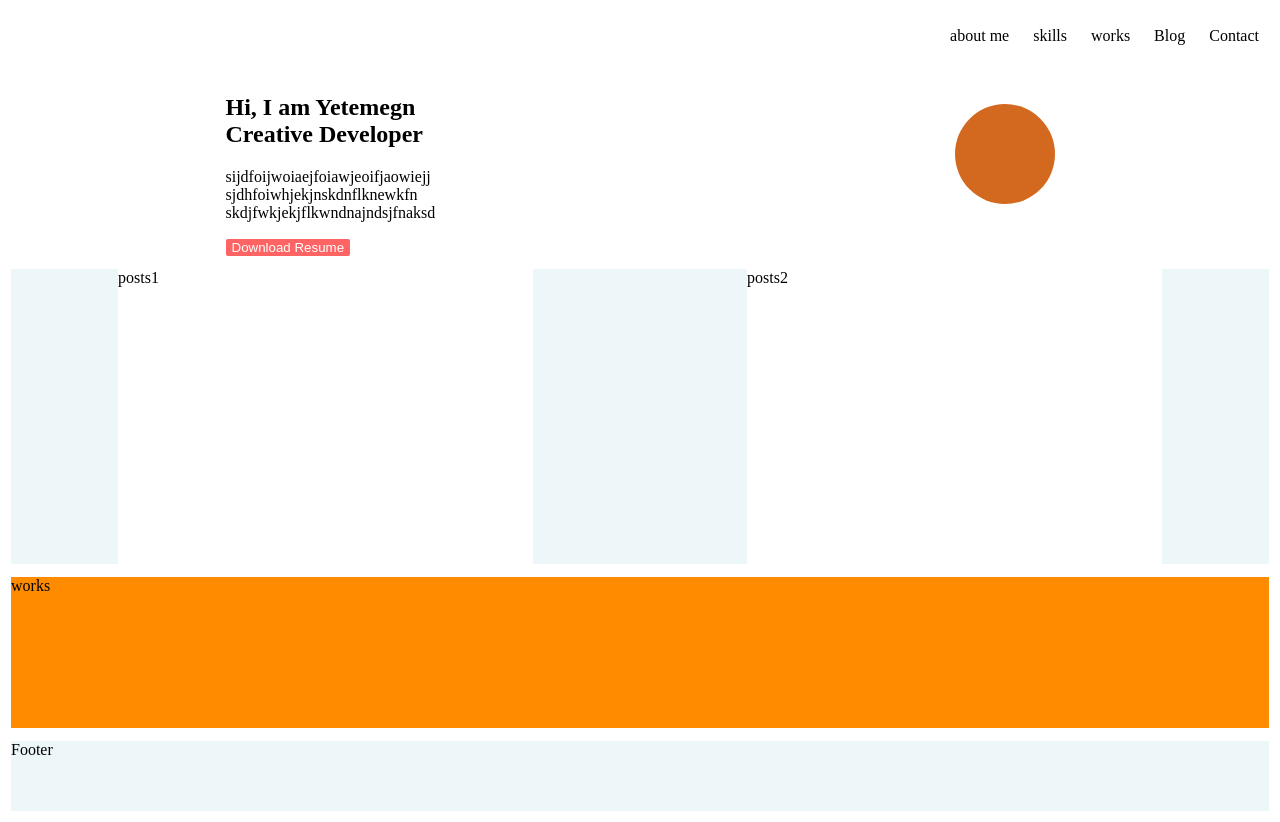
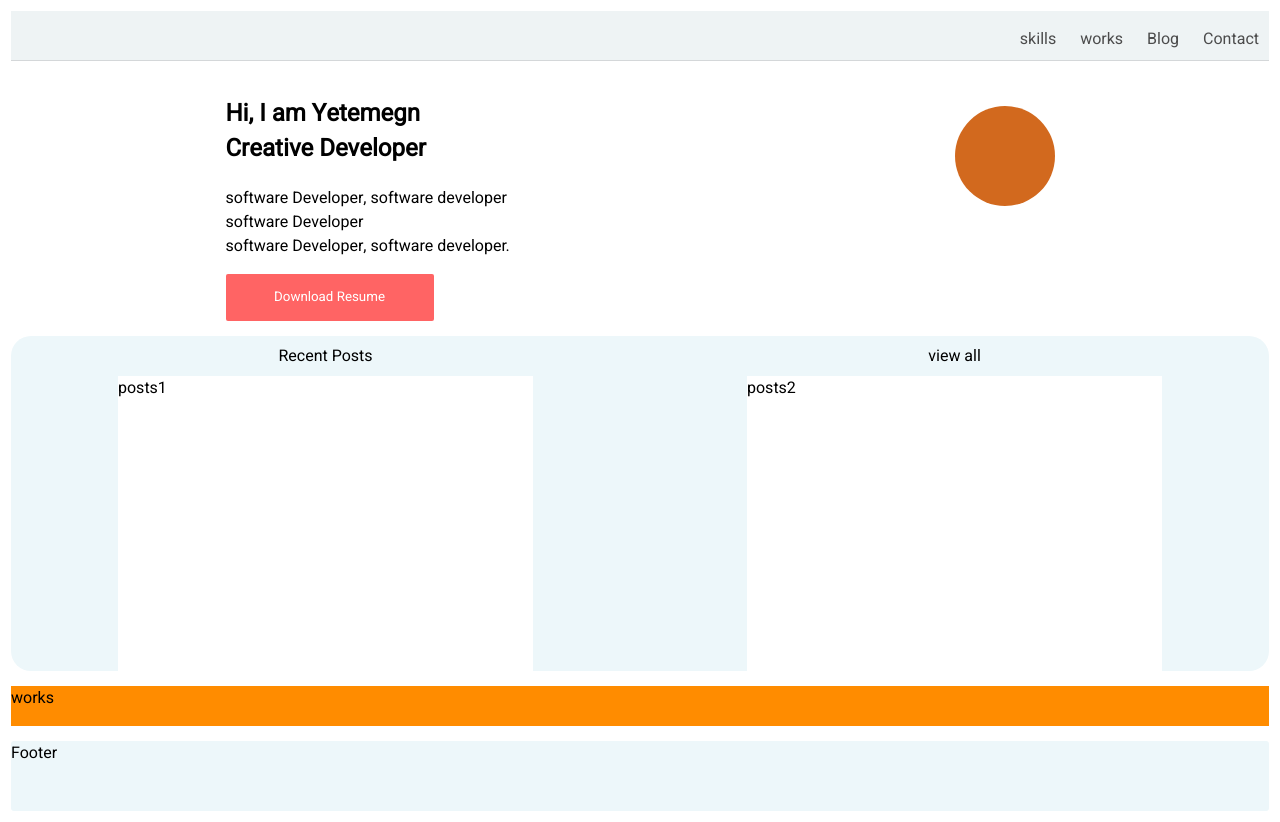
Before and after one commit to yetemegn-telaye/yetemegn.github.io, a plain HTML site: page index.html in a window 1280 px wide. Drawn offline with Linux system fonts and the light colour scheme.

Commit message:
font and some styles added to home

```diff
--- a/index.html
+++ b/index.html
@@ -3,14 +3,20 @@
 <head>
     <meta charset="UTF-8">
     <meta name="viewport" content="width=device-width, initial-scale=1.0">
+    <!--<link rel="apple-touch-icon" sizes="180x180" href="/apple-touch-icon.png">-->
+    <!--<link rel="icon" type="image/png" sizes="32x32" href="/favicon-32x32.png">-->
+    <link rel="icon"  href="styles/favicon.ico">
+    <link rel="manifest" href="/site.webmanifest">
+
     <link rel="stylesheet" href="styles/home.css">
+    <link rel="preconnect" href="https://fonts.gstatic.com">
+<link href="https://fonts.googleapis.com/css2?family=Heebo&display=swap" rel="stylesheet">
     <title>Yetemegn Portfolio</title>
 </head>
 <body>
     <div class="container">
         <div class="nav">
                 <ul class="navbar">
-                    <li><a href="#">about me</a></li>
                     <li><a href="#">skills</a></li>
                     <li><a href="#">works</a></li>
                     <li><a href="#">Blog</a></li>
@@ -20,8 +26,8 @@
         <div class="head">
             <div class="headContent">
            <h2>Hi, I am Yetemegn <br>Creative Developer</h2>
-            <p>sijdfoijwoiaejfoiawjeoifjaowiejj<br>sjdhfoiwhjekjnskdnflknewkfn<br>
-                skdjfwkjekjflkwndnajndsjfnaksd</p>
+            <p>software Developer, software developer<br>software Developer<br>
+                software Developer, software developer.</p>
             <button class="btnCv">Download Resume</button>
             </div>
             <div class="headImg">
@@ -30,7 +36,8 @@
         </div>
 
         <div class="posts">
-
+           <p><a>Recent Posts</a></p>
+           <p>view all</p>
             <div class="post1">
                 posts1
             </div>
--- a/styles/home.css
+++ b/styles/home.css
@@ -1,4 +1,6 @@
-
+*{
+    font-family: 'Heebo', sans-serif;
+}
 .container{
     display: grid;
     grid-template-areas: "nav nav"
@@ -7,14 +9,19 @@
                          "section section"
                          "footer footer";
     height: 100vh;
-    grid-gap: 13px;
+    grid-gap: 15px;
     border: solid white 3px;
     grid-template-rows: 50px repeat(3,1fr) 70px;
+}
 
-}
 .nav{
+    position: sticky;
+    grid-area: nav;
+    top: 0;
+    border-bottom: solid 1px #c2c7c9;
 
-    grid-area: nav;
+    background-color: #e7eef0;
+    opacity: 0.7;
 }
 .nav .navbar{
     float: right;
@@ -26,11 +33,11 @@
     display: inline;
     padding: 5px;
     margin: 5px;
-
 }
 .navbar>li a{
     color: black;
     text-decoration: none;
+
 }
 .navbar li>a:hover{
     color: orangered
@@ -46,10 +53,13 @@
     width: 300px;
 }
 .btnCv{
-    background-color: #FF6464;
+    background-color:#FF6464;
     border-radius: 2px;
     border: none;
     color: white;
+    width: 208px;
+    height: 47px;
+    border-radius: 2px;
 }
 .headImg .image{
     background-color: chocolate;
@@ -59,21 +69,28 @@
     margin-top: 30px;
 }
 .posts{
-    display: flex;
+    display: grid;
     background-color: #EDF7FA;
     grid-area: content;
-    justify-content: space-around;
+    grid-template-columns: 1fr 1fr;
+    grid-template-rows: 40px 1fr;
+    justify-items: center;
+    align-items: center;
+    border-radius: 20px;
 }
+
 .post1, .post2{
     background-color: white;
     width: 415px;
     height: 295px;
 }
+
 .works{
     background-color: darkorange;
     grid-area: section;
 }
 .footer{
-    background-color:  #EDF7FA;
+    background-color: #EDF7FA;
     grid-area: footer;
+    border-radius: 3px;
 }
```
Also changed, not shown: android-chrome-192x192.png (added), android-chrome-512x512.png (added), apple-touch-icon.png (added), favicon-16x16.png (added), favicon-32x32.png (added), favicon.ico (added), site.webmanifest (added).
